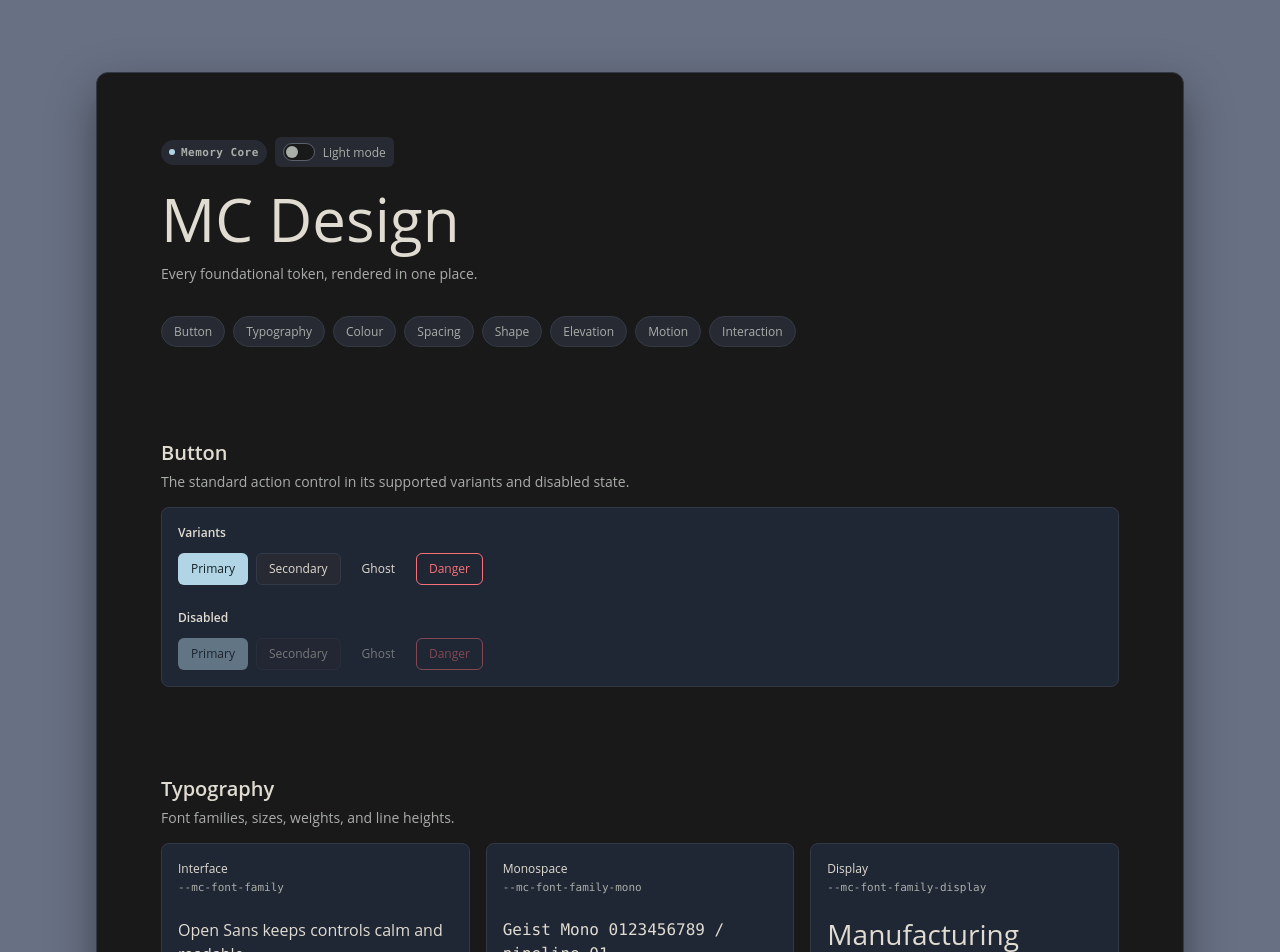
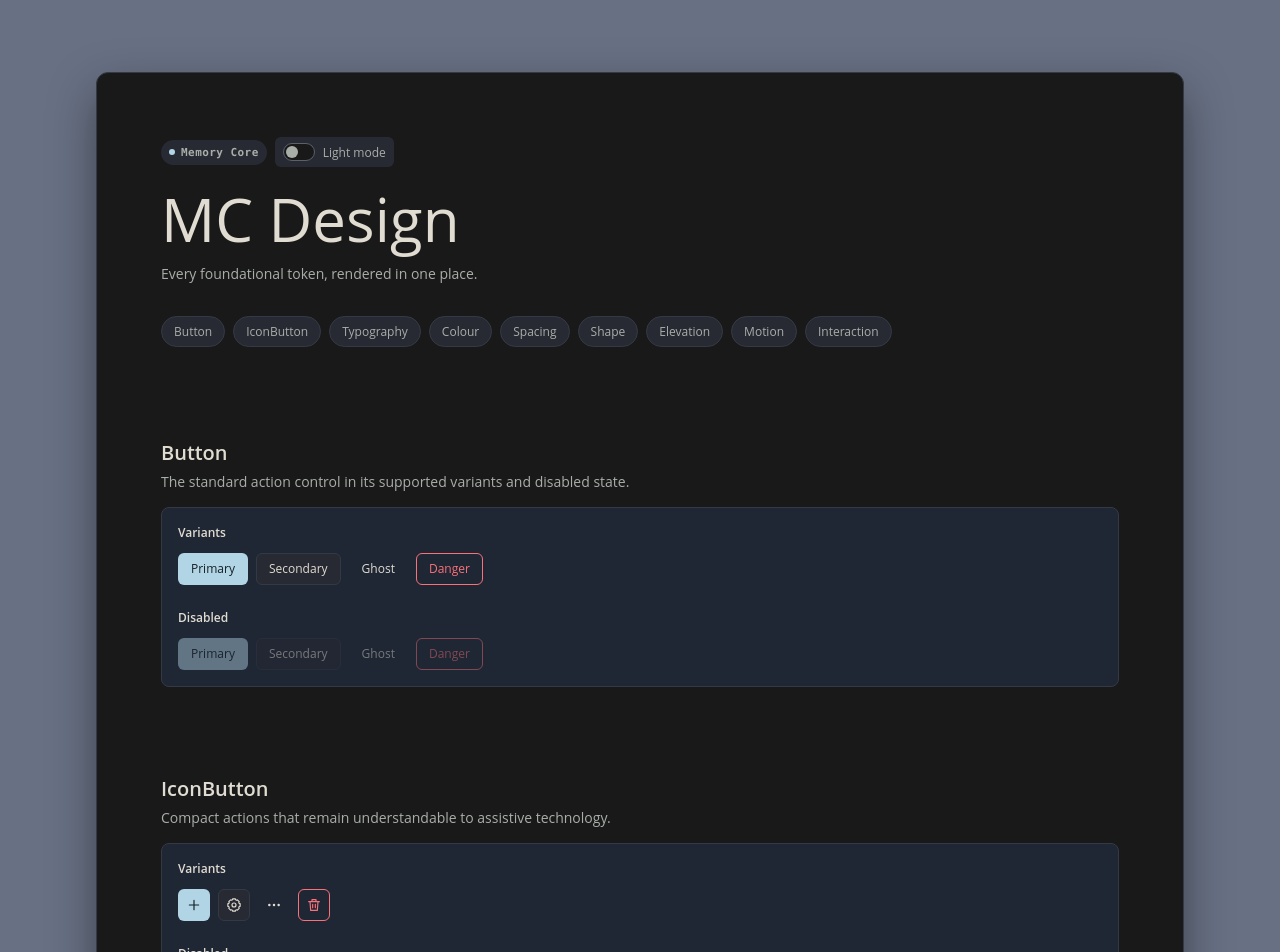
Before and after one commit to Downmoto/mc-design, a React (Vite) app: page / in a window 1280 px wide. Shown: the top 952 px of the page. Built offline with nearby package versions, Linux system fonts and the light colour scheme; a web font is replaced by a local one.

Commit message:
feat: add icon button component

```diff
--- a/src/demo.tsx
+++ b/src/demo.tsx
@@ -1,6 +1,7 @@
 import { useEffect, useState, type CSSProperties, type ReactNode } from "react";
 
 import { Button } from "./button";
+import { IconButton } from "./icon-button";
 
 type Token = {
   label: string;
@@ -186,6 +187,7 @@ export default function Demo() {
         <nav aria-label="Token groups" className="demo__nav">
           {[
             ["Button", "button"],
+            ["IconButton", "icon-button"],
             ["Typography", "typography"],
             ["Colour", "colour"],
             ["Spacing", "spacing"],
@@ -230,6 +232,51 @@ export default function Demo() {
                 Danger
               </Button>
             </div>
+          </section>
+        </div>
+      </Group>
+
+      <Group
+        description="Compact actions that remain understandable to assistive technology."
+        id="icon-button"
+        title="IconButton"
+      >
+        <div className="sample-card button-showcase">
+          <section>
+            <h3>Variants</h3>
+            <div className="button-row">
+              <IconButton aria-label="Add effect" variant="primary">
+                <svg aria-hidden="true" viewBox="0 0 24 24">
+                  <path d="M12 5v14M5 12h14" />
+                </svg>
+              </IconButton>
+              <IconButton aria-label="Settings">
+                <svg aria-hidden="true" viewBox="0 0 24 24">
+                  <circle cx="12" cy="12" r="3" />
+                  <path d="M19.4 15a1.7 1.7 0 0 0 .3 1.9l.1.1-2.8 2.8-.1-.1a1.7 1.7 0 0 0-1.9-.3 1.7 1.7 0 0 0-1 1.6v.2h-4V21a1.7 1.7 0 0 0-1-1.6 1.7 1.7 0 0 0-1.9.3l-.1.1L4.2 17l.1-.1a1.7 1.7 0 0 0 .3-1.9A1.7 1.7 0 0 0 3 14H2.8v-4H3a1.7 1.7 0 0 0 1.6-1 1.7 1.7 0 0 0-.3-1.9L4.2 7 7 4.2l.1.1A1.7 1.7 0 0 0 9 4.6 1.7 1.7 0 0 0 10 3v-.2h4V3a1.7 1.7 0 0 0 1 1.6 1.7 1.7 0 0 0 1.9-.3l.1-.1L19.8 7l-.1.1a1.7 1.7 0 0 0-.3 1.9 1.7 1.7 0 0 0 1.6 1h.2v4H21a1.7 1.7 0 0 0-1.6 1Z" />
+                </svg>
+              </IconButton>
+              <IconButton aria-label="More options" variant="ghost">
+                <svg aria-hidden="true" viewBox="0 0 24 24">
+                  <circle cx="5" cy="12" r="1" />
+                  <circle cx="12" cy="12" r="1" />
+                  <circle cx="19" cy="12" r="1" />
+                </svg>
+              </IconButton>
+              <IconButton aria-label="Delete effect" variant="danger">
+                <svg aria-hidden="true" viewBox="0 0 24 24">
+                  <path d="M4 7h16M9 7V4h6v3m3 0-1 13H7L6 7m4 4v5m4-5v5" />
+                </svg>
+              </IconButton>
+            </div>
+          </section>
+          <section>
+            <h3>Disabled</h3>
+            <IconButton aria-label="Add effect unavailable" disabled>
+              <svg aria-hidden="true" viewBox="0 0 24 24">
+                <path d="M12 5v14M5 12h14" />
+              </svg>
+            </IconButton>
           </section>
         </div>
       </Group>
--- /dev/null
+++ b/src/icon-button.tsx
@@ -0,0 +1,20 @@
+import type { ReactNode } from "react";
+
+import { Button, type ButtonProps } from "./button";
+
+export interface IconButtonProps extends Omit<
+  ButtonProps,
+  "aria-label" | "children"
+> {
+  "aria-label": string;
+  children: ReactNode;
+}
+
+export function IconButton({ className, ...props }: IconButtonProps) {
+  return (
+    <Button
+      className={["mc-icon-button", className].filter(Boolean).join(" ")}
+      {...props}
+    />
+  );
+}
--- a/src/index.ts
+++ b/src/index.ts
@@ -1,3 +1,4 @@
 import "./styles.css";
 
 export { Button, type ButtonProps, type ButtonVariant } from "./button";
+export { IconButton, type IconButtonProps } from "./icon-button";
--- a/src/styles.css
+++ b/src/styles.css
@@ -179,6 +179,21 @@
   background: color-mix(in srgb, var(--mc-colour-danger) 20%, transparent);
 }
 
+.mc-icon-button {
+  width: var(--mc-control-height);
+  padding: 0;
+}
+
+.mc-icon-button > svg {
+  width: 1rem;
+  height: 1rem;
+  fill: none;
+  stroke: currentColor;
+  stroke-linecap: round;
+  stroke-linejoin: round;
+  stroke-width: 1.75;
+}
+
 @media (prefers-reduced-motion: reduce) {
   :root {
     --mc-duration-fast: 0ms;
```
Also changed, not shown: 2 other files (tests, documents, lock files or other folders).
